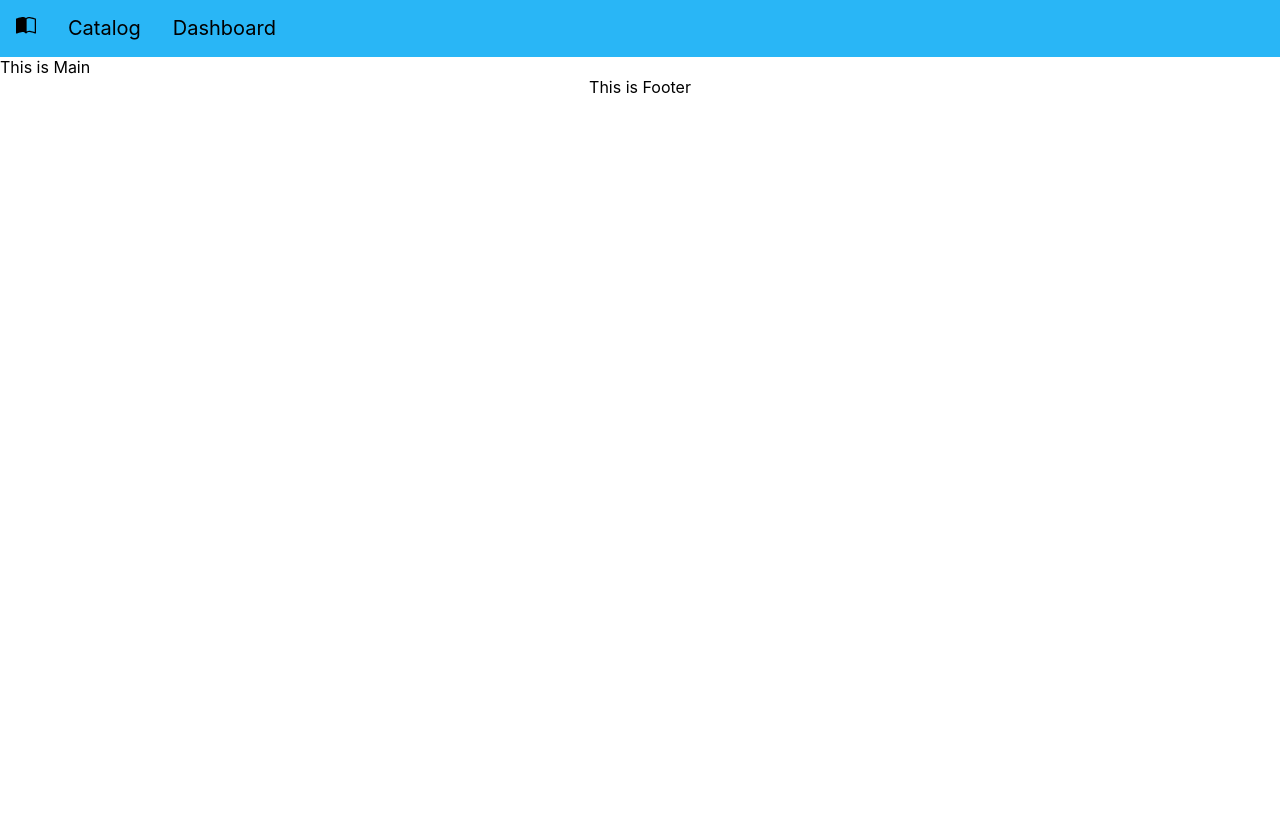
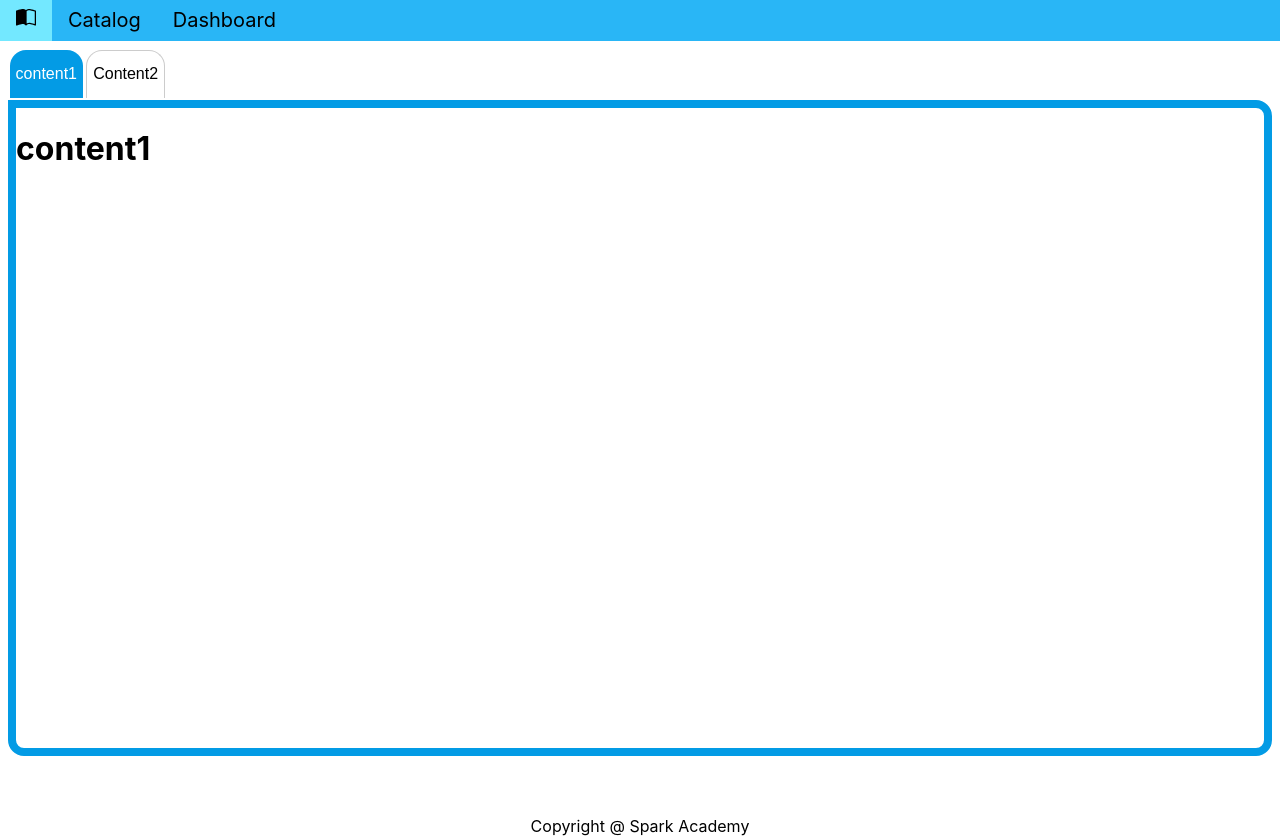
Before and after one commit to shehancshanaka/MERN-Library-Management-System, a React (Create React App) app in the folder library_management_system_mern/: page /dashboard in a window 1280 px wide. Before the commit the page ends 800 px from the top, so only its background shows below. Built offline with nearby package versions, Linux system fonts and the light colour scheme.

Commit message:
Refactor tabs to have dynamic content and Refactor Footer with content changeing error

```diff
--- a/library_management_system_mern/src/App.js
+++ b/library_management_system_mern/src/App.js
@@ -1,8 +1,11 @@
 import React from "react";
 import { ThemeProvider } from "styled-components";
 import { BsBookHalf } from "react-icons/bs";
-import { Main, Footer } from "./components/Layout";
+
+import { Main, Footer, Header } from "./components/Layout";
 import { NavBar, NavItem, NavLink } from "./components/navbar";
+
+import { Dashboard } from "./containers/Dashboard";
 function App() {
   const theme = {
     primary: {
@@ -14,9 +17,11 @@ function App() {
     secondary: {
       main: "#fff",
     },
+    spacing: (factor) => `${factor * 8}px`,
   };
   return (
     <ThemeProvider theme={theme}>
+      <Header>
         <NavBar>
           <NavItem>
             <NavLink href="#">
@@ -30,9 +35,11 @@ function App() {
             <NavLink href="#">Dashboard</NavLink>
           </NavItem>
         </NavBar>
-
-      <Main>This is Main</Main>
-      <Footer>This is Footer</Footer>
+      </Header>
+      <Main>
+        <Dashboard></Dashboard>
+      </Main>
+      <Footer>Copyright {new Date().getFullYear}@ Spark Academy </Footer>
     </ThemeProvider>
   );
 }
--- a/library_management_system_mern/src/components/Layout.js
+++ b/library_management_system_mern/src/components/Layout.js
@@ -1,8 +1,13 @@
 import styled from "styled-components";
+export const Header = styled.header`
+height :5vh;
 
+`;
 export const Main = styled.main`
-min-height :100%
-  padding : 2.5vh
+min-height :95vh;
+  padding :${(props)=> props.theme.spacing(1)};
+  flex-direction : column;
+  align-items :center;
 `;
 
 export const Footer = styled.footer`
--- /dev/null
+++ b/library_management_system_mern/src/components/Tabs.js
@@ -0,0 +1,55 @@
+import styled from "styled-components";
+export const Tabs = styled.div`
+  overflow: hidden;
+  background: #fff;
+  height: 100%;
+`;
+export const Tab = styled.button`
+  border: none;
+  outline: none;
+  cursor: pointer;
+  position: relative;
+  margin: 0.1em;
+  font-size: 1em;
+  border: ${(props) => (props.active ? "" : "1px solid #ccc")};
+  border-bottom: none;
+  background-color: ${(props) => (props.active ? "#039be5" : "#fff")};
+  height: 3em;
+  color: ${(props) => (props.active ? "#fff" : "#000")};
+  border-top-left-radius: 1em;
+  border-top-right-radius: 1em;
+
+  :hover {
+    background-color: #4fc3f7;
+  }
+`;
+export const TabContend = styled.div`
+  border: 0.25em solid #039be5;
+  border: 0.5em solid #039be5;
+  border-top-right-radius: 1em;
+  border-bottom-right-radius: 1em;
+  border-bottom-left-radius: 1em;
+  min-height: 80vh;
+`;
+
+export const Content = styled.div`
+  ${(props) => (props.active ? "" : "display:none")};
+`;
+
+export const TabsContainer = styled.div`
+
+overflow :hidden;
+background:#fff;
+width:100%;
+height :100%;
+`;
+export const TabButtonContainer = styled.div`
+display :flex;
+>*{
+
+flex :1 1 0;
+max-width :10em;
+
+}
+
+`;
--- a/library_management_system_mern/src/components/navbar.js
+++ b/library_management_system_mern/src/components/navbar.js
@@ -3,11 +3,14 @@ import styled from "styled-components";
 export const NavBar = styled.ul`
   list-style-type: none;
   margin: 0;
-  padding: 1em 0;
+  padding: ${(props) => props.theme.spacing(1)} 0;
   overflow: hidden;
   background-color: ${(props) => props.theme.primary.main};
   width: 100%;
+  position :fixed;
+  top :0;
   z-index: 1;
+  max-height :5vh;
 `;
 
 export const NavLink = styled.a`
--- /dev/null
+++ b/library_management_system_mern/src/containers/Dashboard.js
@@ -0,0 +1,34 @@
+import React, { useState } from "react";
+import { Content, Tab, TabContend, Tabs } from "../components/Tabs";
+
+export const Dashboard = () => {
+  const [active, setActive] = useState(0);
+
+  const handleClick = (event) => {
+    const index = parseInt(event.abc.id,0);
+
+    if (index !== active) {
+      setActive(index);
+    }
+  };
+
+  return (
+    <Tabs>
+      <Tab id={0} onclick={handleClick} active={active === 0}>
+        content1
+      </Tab>
+
+      <Tab id={1} onclick={handleClick} active={active === 1}>
+        Content2
+      </Tab>
+      <TabContend>
+        <Content active={active === 0}>
+          <h1> content1</h1>
+        </Content>
+        <Content active={active === 1}>
+          <h1> content2 </h1>
+        </Content>
+      </TabContend>
+    </Tabs>
+  );
+};
```
Also changed, not shown: library_management_system_mern/src/components/test.js (added, +11 -0 lines). Lines whose indentation alone changed are shown as unchanged.
